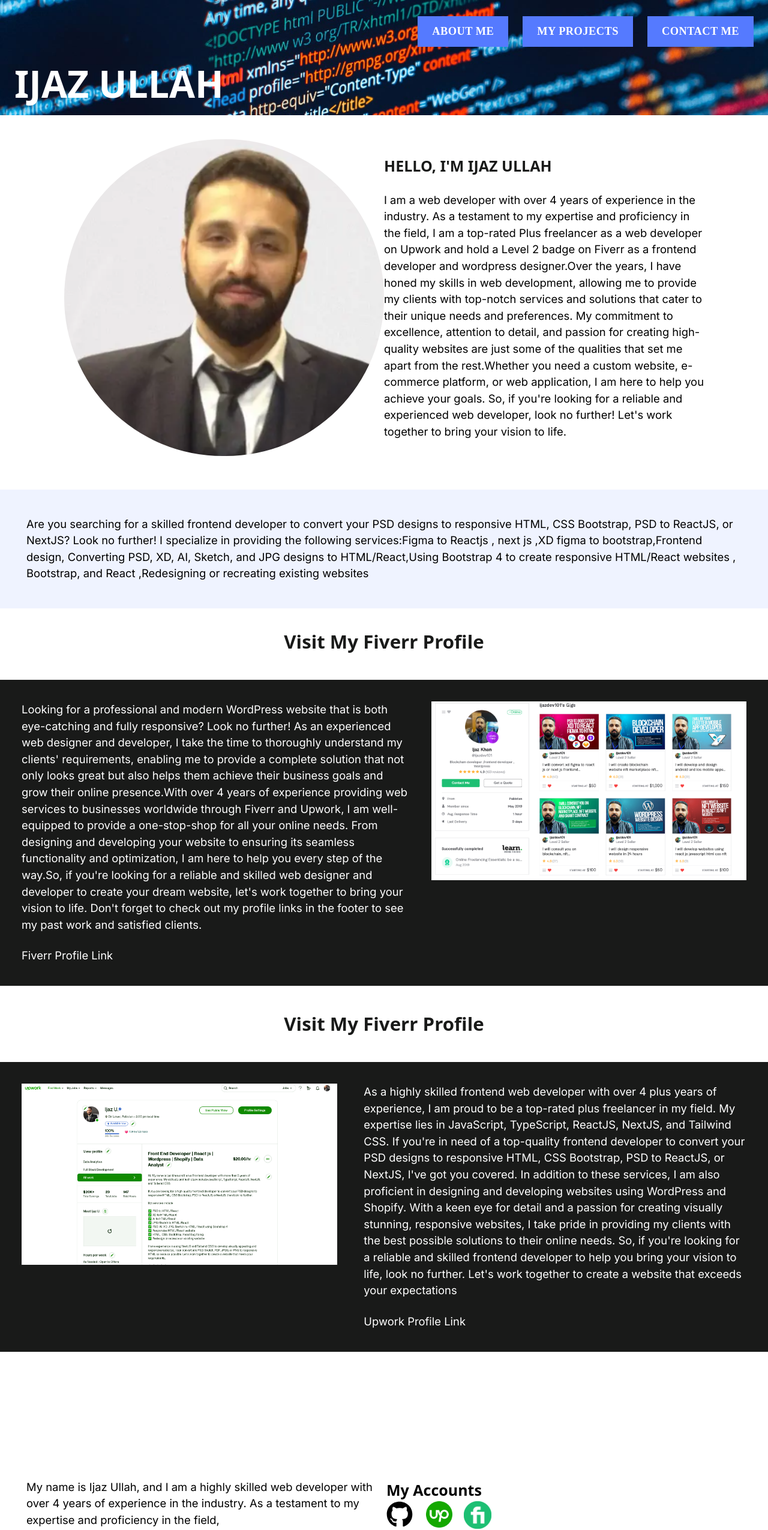
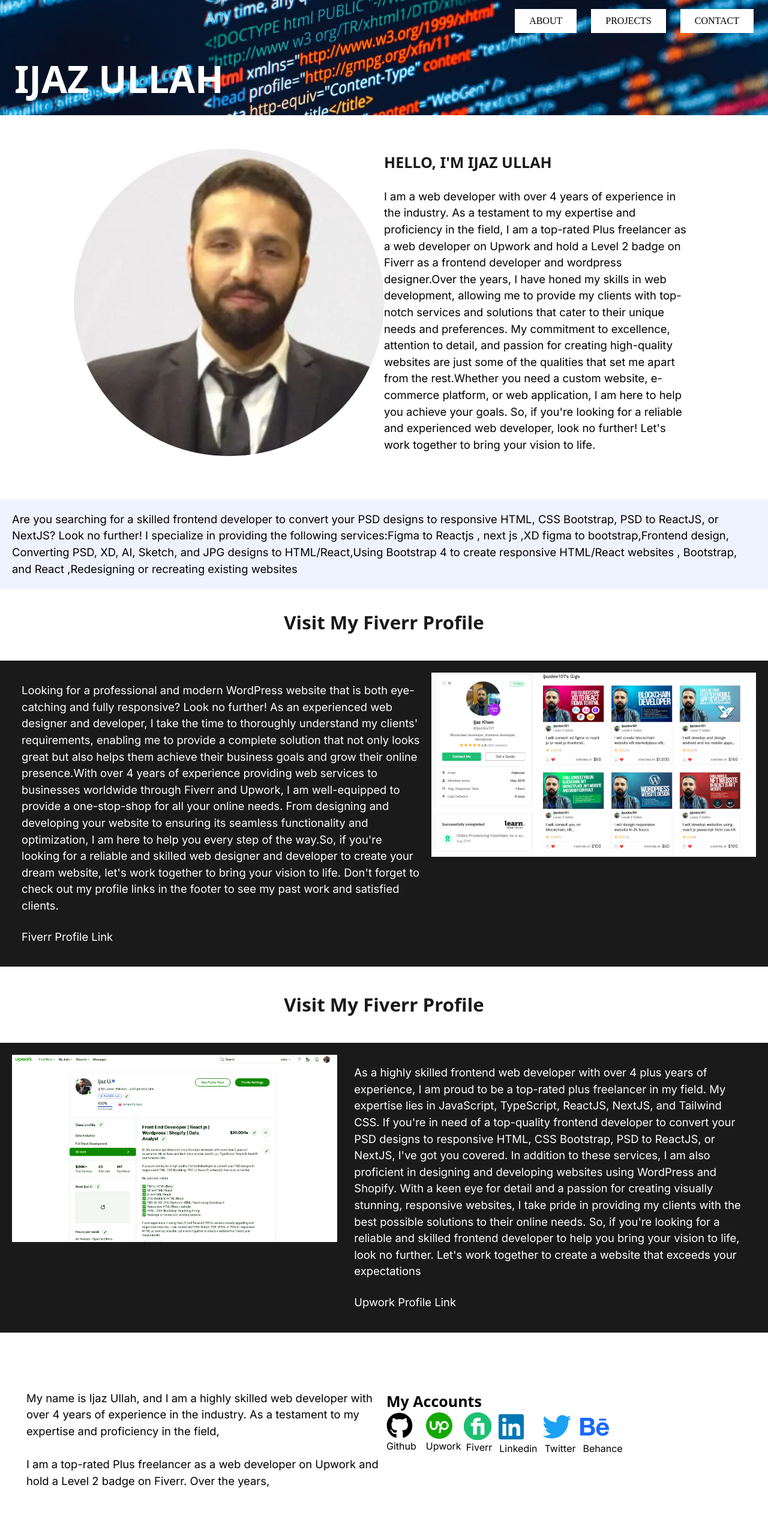
Before and after one commit to ijazkhan101/Ijaz-Portfolio, a Next.js app in the folder ijaz-web-projects/: page / in a window 1280 px wide. Shown: the top 2550 px of the page at 60% size. After the commit the page ends 2526 px from the top, so only its background shows below. Built offline with nearby package versions, Linux system fonts and the light colour scheme.

Commit message:
push
push

```diff
--- a/ijaz-web-projects/app/components/footer.tsx
+++ b/ijaz-web-projects/app/components/footer.tsx
@@ -4,6 +4,9 @@
 import { FaReact } from "react-icons/fa";
 import { FaGithub } from "react-icons/fa";
 import { FontAwesomeIcon } from "@fortawesome/react-fontawesome";
+import { FaLinkedin } from 'react-icons/fa';
+import { FaTwitter } from 'react-icons/fa';
+import { FaBehance } from 'react-icons/fa';
 
 export const Footer = () => {
   return (
@@ -59,7 +62,34 @@
                     height={40}
                     className="ml-1"
                   />
-                  <span className="ml-1 ">Fiverr </span>
+                  <span className="ml-2 ">Fiverr </span>
+                </a>
+                <a
+                  href="https://www.linkedin.com/in/ijaz-ullah/"
+                  target="_blank"
+                  rel="noopener noreferrer"
+                  className="ml-2 "
+                >
+                 <FaLinkedin size={48} color="#0077B5" />
+                  <span className="ml-1 ">Linkedin </span>
+                </a>
+                <a
+                  href="https://twitter.com/ijazkhan101"
+                  target="_blank"
+                  rel="noopener noreferrer"
+                  className="ml-2 "
+                >
+               <FaTwitter size={48} color="#1DA1F2" />
+                  <span className="ml-1 ">Twitter </span>
+                </a>
+                <a
+                  href="https://www.behance.net/ijazullah"
+                  target="_blank"
+                  rel="noopener noreferrer"
+                  className="ml-2 "
+                >
+               <FaBehance size={48} color="#1769FF" />
+                  <span className="ml-1 ">Behance </span>
                 </a>
               </div>
             </div>
--- a/ijaz-web-projects/app/components/header.tsx
+++ b/ijaz-web-projects/app/components/header.tsx
@@ -5,22 +5,23 @@
 export const Header = ({ name, pages }) => {
   return (
     <header className=" flex flex-col relative bg-linear-557AFF w-full h-48">
-      <div className="flex  flex-col justify-around h-full px-6 bg-header z-10">
-        <nav className="text-right flex flex-row gap-6 self-end">
+      <div className="flex  flex-col justify-around h-full sm:px-6 px:1 bg-header z-10">
+        <nav className="text-right flex flex-row sm:gap-6 self-end gap-0">
           {pages.map((page) => {
             return (
               <Link
                 aria-label={page.label}
                 key={page.id}
                 href={page.link}
-                className="mt-5 px-6 py-3 min-w-100 font-bold  hover:text-black font-display uppercase tracking-wide text-white bg-blue text-base sm:text-sm lg:text-lg"
+                className="px-6 py-2 min-w-100 hover:bg-blue-light hover:text-blue
+                 font-display uppercase  sm:bg-transparent bg-white sm:text-xs"
               >
                 {page.label}
               </Link>
             );
           })}
         </nav>
-        <h1 className="text-white uppercase">{name}</h1>
+        <h1 className="text-white uppercase pl-2 sm:pl-0 sm:text-xs">{name}</h1>
       </div>
       <Image
         priority
--- a/ijaz-web-projects/app/data/data.tsx
+++ b/ijaz-web-projects/app/data/data.tsx
@@ -1,17 +1,17 @@
 export const pages = [
   {
     id: 1,
-    label: "About Me",
+    label: "About",
     link: "/",
   },
   {
     id: 2,
-    label: "My Projects",
+    label: "Projects",
     link: "/my-projects",
   },
   {
     id: 3,
-    label: "Contact Me",
+    label: "Contact",
     link: "/contact-me",
   },
 ];
--- a/ijaz-web-projects/app/page.tsx
+++ b/ijaz-web-projects/app/page.tsx
@@ -4,8 +4,8 @@
 
 export default function Home() {
   return (
-    <main className="flex flex-col items-center mb-32">
-      <section className="flex sm:flex-row  sm:w-10/12 mt-10 mb-6 items-center flex-col w-full">
+    <main className="flex flex-col items-center mb-3">
+      <section className="flex sm:flex-row  sm:w-10/12 mt-10 mb-6 items-center flex-col w-full p-4">
         <div className="sm: w-1/3  w-full  flex justify-center">
           <Image
             width={540}
@@ -16,12 +16,12 @@
             className="profileImage"
           />
         </div>
-        <div className=" sm:ml-0 w-2/3  w-full  ">
+        <div className=" sm:ml-0 w-2/3  w-full mt-2 sm:mt-0 ">
           <h2>{aboutMeData.title}</h2>
           <p className="text-base text-xl ">{aboutMeData.body}</p>
         </div>
       </section>
-      <section className="w-full my-8 bg-blue-light p-10 h-full sm:w-full p-0">
+      <section className="w-full my-8 bg-blue-light p-10 h-full sm:w-full p-4">
         <p className="text-xl p-50   sm:w-full sm:p-1">{aboutMeData.highlightedBody}</p>
       </section>
       <section className="flex flex-col sm:flex-row">
@@ -45,7 +45,7 @@
               Fiverr Profile Link
             </Link>
           </div>
-          <div className="w-1/2 p-4 sm:w-full">
+          <div className="sm:w-full">
             <Image
               width={640}
               height={1100}
@@ -64,7 +64,7 @@
       </section>
       <section className="flex flex-row w-full items-center bg-black w-full p-5 flex flex-col  ">
         <div className="grid grid-flow-row sm:grid-flow-col gap-3">
-          <div className="w-1/2 p-4 sm:w-full">
+          <div className=" sm:w-full ">
             <Image
               width={840}
               height={1100}
```
Also changed, not shown: 1 other file (tests, documents, lock files or other folders).
